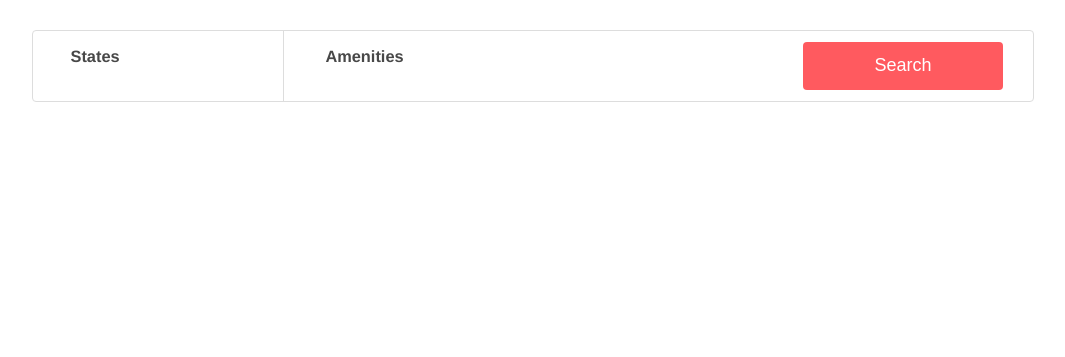
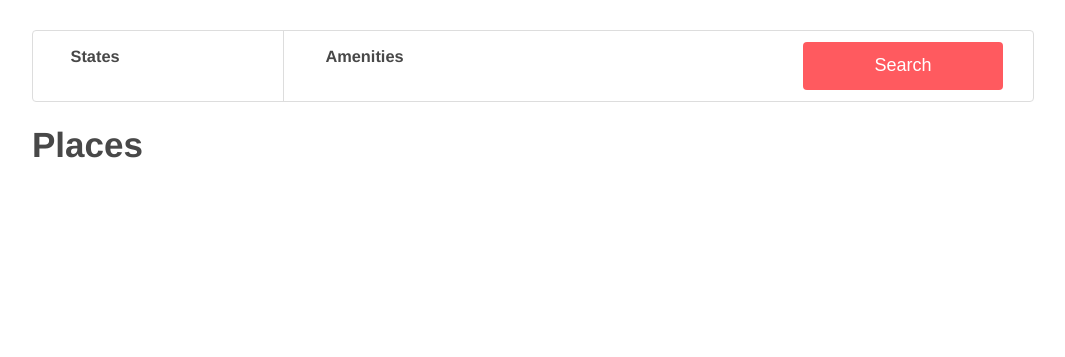
Before and after one commit to griselizr/holbertonschool-AirBnB_clone_v4, a Flask app: template web_dynamic/templates/3-hbnb.html in a window 1280 px wide. Shown: the part 71-428 px from the top of the page, without its empty margins (108-1173 px from the left). Run offline with Flask 2, Linux system fonts and the light colour scheme; the template is opened without the code that fills it: most values are stand-ins (such as "Sample title", 1, 10 or a date in 2020); some libraries are stand-ins or nearby versions.

Commit message:
update tags

```diff
--- a/web_dynamic/templates/3-hbnb.html
+++ b/web_dynamic/templates/3-hbnb.html
@@ -55,11 +55,12 @@
             </div>
             <button type="button">Search</button>
         </section>
-        <div class="places">
+        <div class="placesh1">
+            <h1>Places</h1>
+        </div>
+        <section class="places">
             {% for place in places %}
             {% endfor %}
-        </div>
-        <section class="places">
         </section>
     </div>
     <footer>
```
